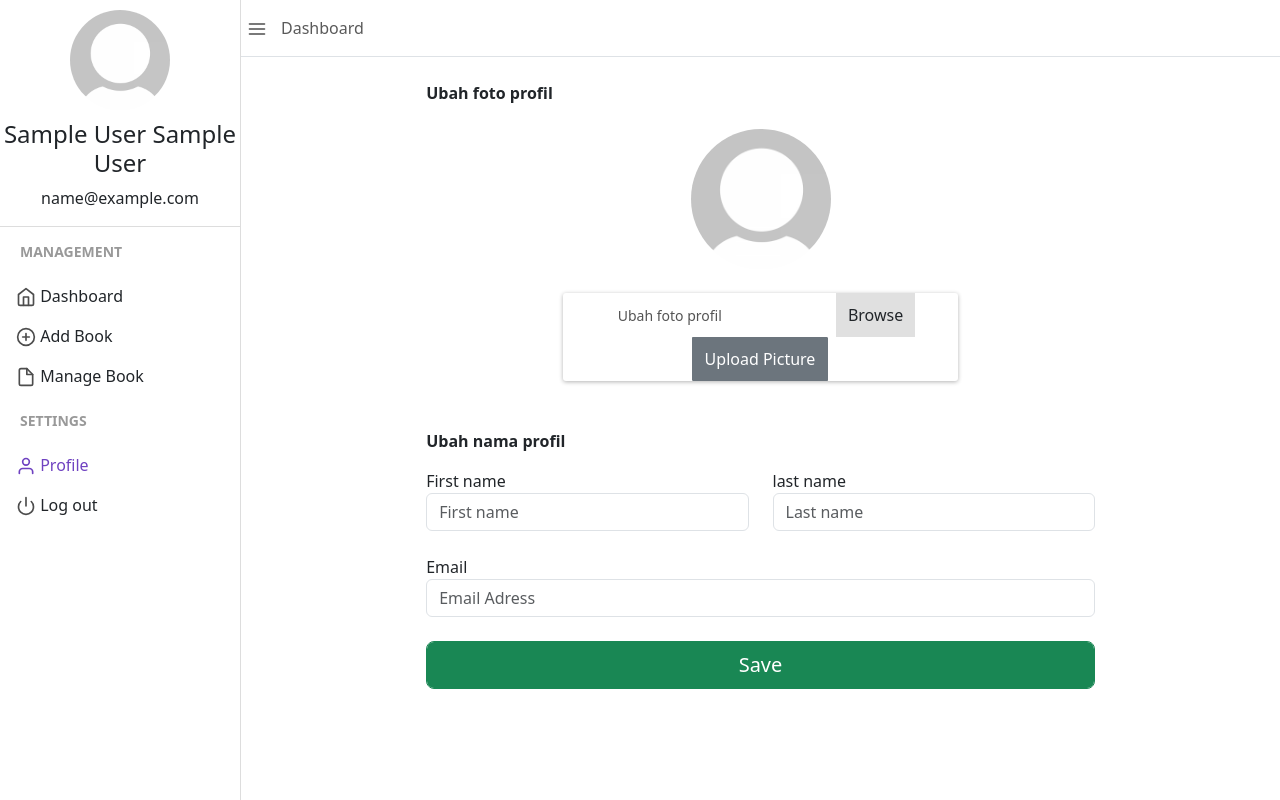
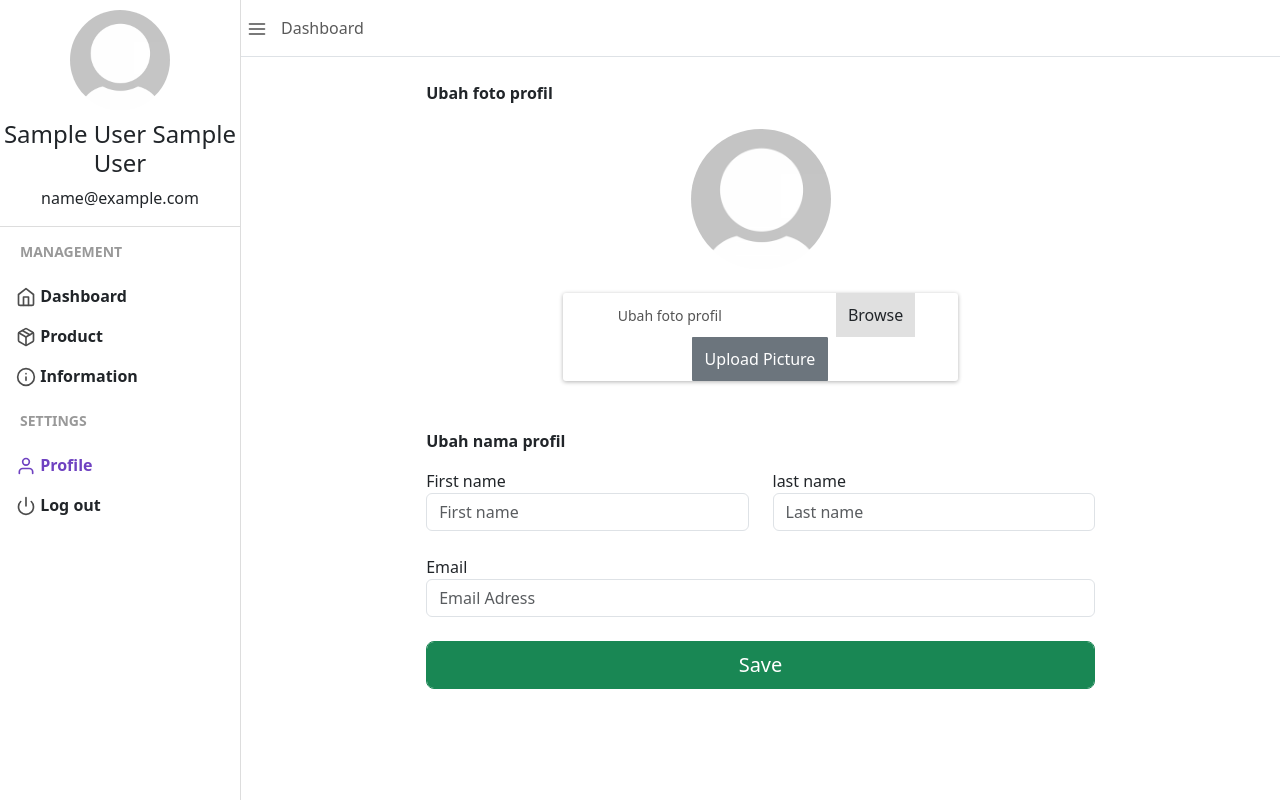
Before and after one commit to Nrabyan-17/Project-UTS-Pem-Web, a PHP site: page /library/profil.php in a window 1280 px wide. Run offline with PHP 8.4, Linux system fonts and the light colour scheme; the visitor is signed in with stand-in values (Sample User, id 1); some libraries are stand-ins or nearby versions.

Commit message:
mengubah nama file

```diff
--- a/manage_data.php
+++ b/info.php
@@ -1,5 +1,4 @@
 <?php
-
 
 
 ?>
@@ -9,7 +8,7 @@
 <head>
     <meta charset="UTF-8">
     <meta name="viewport" content="width=device-width, initial-scale=1.0">
-    <title>Dashboard - Manage Book</title>
+    <title>Document</title>
 </head>
 <body>
 
--- a/profil.php
+++ b/profil.php
@@ -62,9 +62,7 @@ if (isset($_POST['save'])) {
                     $row = mysqli_fetch_assoc($result);
                     $user_profile = $target_dir . $row['profile_path'];
                 }
-
             header("Refresh: 0");
-
         }
 
     }
@@ -84,7 +82,7 @@ if (isset($_POST['save'])) {
 
     <!-- custom styles -->
     <style>
-body{
+body {
 	background-color: #EFEFEF;
 }
 
@@ -152,16 +150,16 @@ body{
   text-align: center;
   border-bottom: 1px solid #ddd;
 }
-.user img{
+.user img {
   padding: 10px;
 }
-.toggler{
+.toggler {
   color: #000;
   background-color: #fff;
   border: none;
   outline: none;
 }
-.sidebar-active{
+.sidebar-active {
   color: #6f42c1;
   font-weight: 500;
 }
@@ -359,24 +357,25 @@ background: linear-gradient(to right, #4b134f, #c94b4b); /* W3C, IE 10+/ Edge, F
 
             <div class="sidebar-heading">Management</div>
             <div class="list-group list-group-flush">
-                <a href="" class="list-group-item list-group-item-action"> <span data-feather="home"></span> Dashboard</a>
-                <a href="" class="list-group-item list-group-item-action"> <span data-feather="plus-circle"></span> Add Book</a>
-                <a href="" class="list-group-item list-group-item-action"> <span data-feather="file"></span> Manage Book</a>
+                <a href="" class="list-group-item list-group-item-action" style="font-weight: bold;"> <span data-feather="home"></span> Dashboard</a>
+                <a href="" class="list-group-item list-group-item-action" style="font-weight: bold;"> <span data-feather="package"></span> Product</a>
+                <a href="" class="list-group-item list-group-item-action" style="font-weight: bold;"> <span data-feather="info"></span> Information</a>
             </div>
 
             <div class="sidebar-heading">Settings</div>
             <div class="list-group list-group-flush">
-                <a href="" class="list-group-item list-group-item-action sidebar-active"><span data-feather="user"></span> Profile</a>
-                <a href="logout.php" class="list-group-item list-group-item-action"><span data-feather="power"></span> Log out</a>
+                <a href="" class="list-group-item list-group-item-action sidebar-active" style="font-weight: bold;"> <span data-feather="user"></span> Profile</a>
+                <a href="logout.php" class="list-group-item list-group-item-action" style="font-weight: bold;"> <span data-feather="power"></span> Log out</a>
             </div>
         </div>
         <!-- /End Sidebar Content -->
 
-        <!-- Page Content -->
+        <!-- Main Page Content -->
         <div id="page-content-wrapper">
+
             <!-- Navbar Content -->
             <nav class="navbar navbar-expand-lg navbar-light border-bottom">
-                <button class="toggler" type="button" id="menu-toogle" aria-expanded="false">
+                <button class="toggler" type="button" id="menu-toggle" aria-expanded="false">
                     <span data-feather="menu"></span>
                 </button>
 
@@ -466,9 +465,13 @@ background: linear-gradient(to right, #4b134f, #c94b4b); /* W3C, IE 10+/ Edge, F
                 </div>
             </div>
             <!-- /End tampilan ubah profil -->
+
         </div>
-        <!-- /End Page Content -->
+        <!-- /End Main Page Content -->
+
     </div>
+    <!-- /End Container Page Profil -->
+
 
     <!-- Bootstrap core JavaScript -->
     <script src="js/jquery.slim.min.js"></script>
@@ -479,7 +482,7 @@ background: linear-gradient(to right, #4b134f, #c94b4b); /* W3C, IE 10+/ Edge, F
     <script>
         $("#menu-toggle").click(function(e) {
             e.preventDefault();
-            $("#wrapper").toggleClass("toggled");
+        $("#wrapper").toggleClass("toggled");
         });
     </script>
 
--- a/tambah_data.php
+++ /dev/null
@@ -1,4 +0,0 @@
-<?php
-
-
-?>
```
Also changed, not shown: products.php (added, +19 -0 lines), dashboard.php (renamed from index.php), photo/campuscoder-poster-2.png (added).
